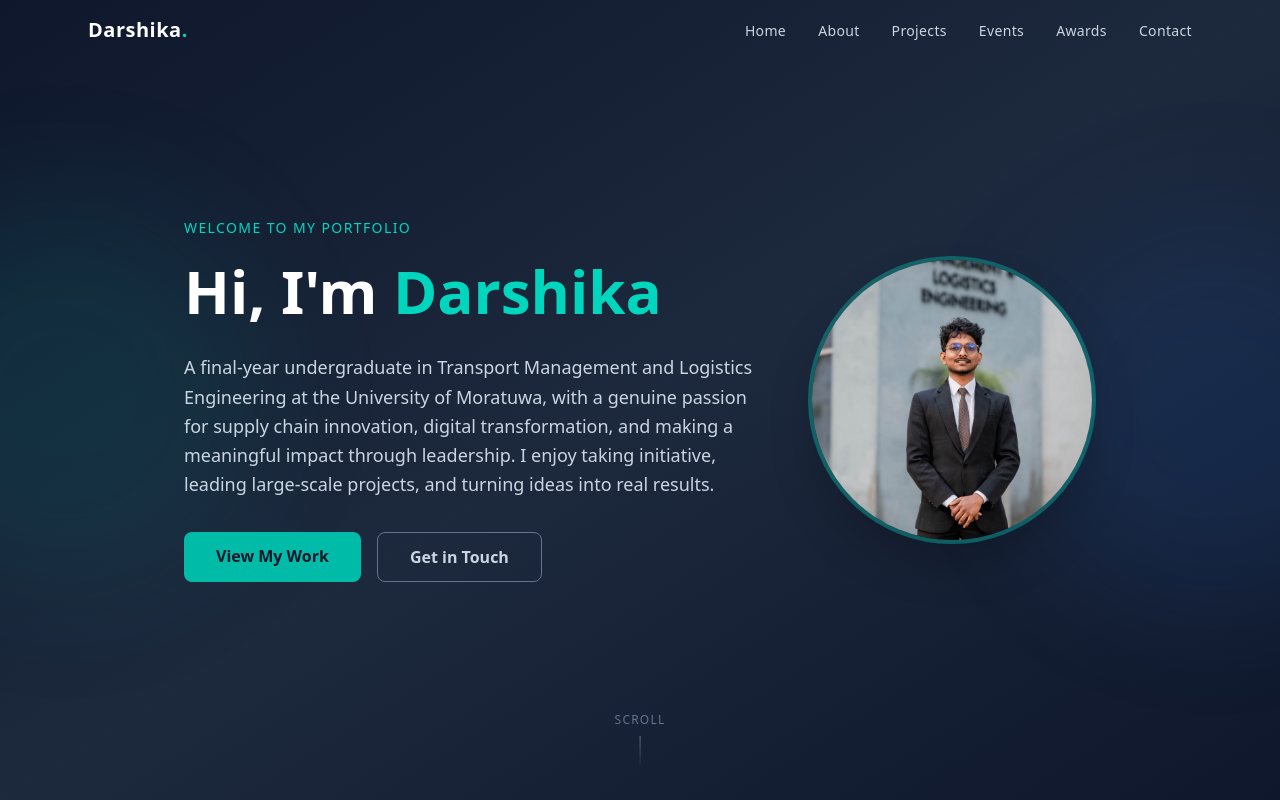
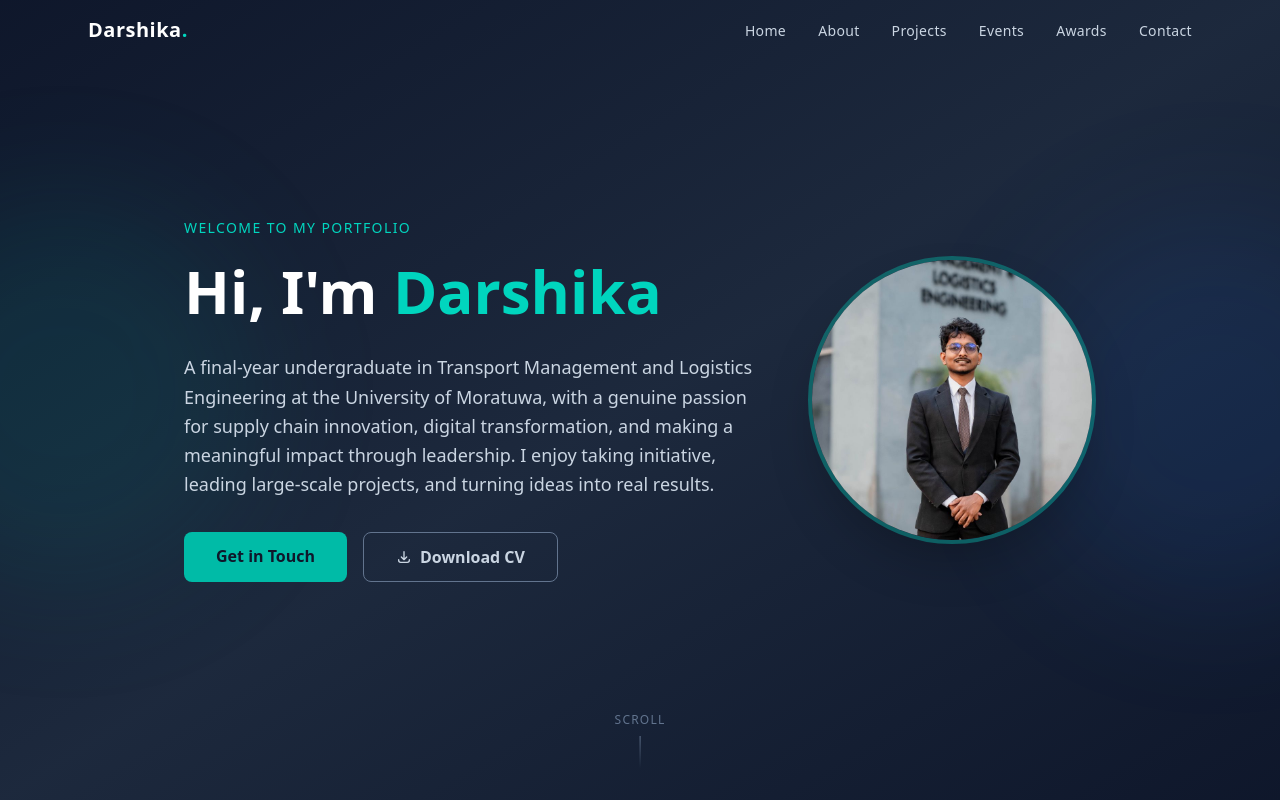
Before and after one commit to akindu-k/darshika-portfolio, a React (Vite) app: page / in a window 1280 px wide. Shown: the top 800 px of the page. Built offline with nearby package versions, Linux system fonts and the light colour scheme.

Commit message:
add CV download

```diff
--- a/src/components/Hero.jsx
+++ b/src/components/Hero.jsx
@@ -1,6 +1,15 @@
 import heroImg from '../assets/hero.jpeg'
+import darshikaCV from '../assets/darshika_cv.pdf'
 
 export default function Hero() {
+  const handleDownload = () => {
+    const link = document.createElement('a');
+    link.href = darshikaCV;
+    link.download = 'Darshika_CV.pdf';
+    document.body.appendChild(link);
+    link.click();
+    document.body.removeChild(link);
+  };
   return (
     <section
       id="home"
@@ -28,17 +37,20 @@ export default function Hero() {
           </p>
           <div className="flex flex-col sm:flex-row gap-4 justify-center md:justify-start">
             <a
-              href="#projects"
-              className="bg-teal-500 hover:bg-teal-400 text-slate-900 font-semibold px-8 py-3 rounded-lg transition-colors duration-200"
-            >
-              View My Work
-            </a>
-            <a
               href="#contact"
-              className="border border-slate-500 hover:border-teal-400 text-slate-300 hover:text-teal-400 font-semibold px-8 py-3 rounded-lg transition-colors duration-200"
+              className="bg-teal-500 hover:bg-teal-400 text-slate-900 font-semibold px-8 py-3 rounded-lg transition-colors duration-200 text-center"
             >
               Get in Touch
             </a>
+            <button
+              onClick={handleDownload}
+              className="border border-slate-500 hover:border-teal-400 text-slate-300 hover:text-teal-400 font-semibold px-8 py-3 rounded-lg transition-colors duration-200 flex items-center justify-center gap-2"
+            >
+              <svg className="w-4 h-4" fill="none" stroke="currentColor" viewBox="0 0 24 24">
+                <path strokeLinecap="round" strokeLinejoin="round" strokeWidth={2} d="M4 16v1a3 3 0 003 3h10a3 3 0 003-3v-1m-4-4l-4 4m0 0l-4-4m4 4V4" />
+              </svg>
+              Download CV
+            </button>
           </div>
         </div>
 
```
Also changed, not shown: 1 other file (tests, documents, lock files or other folders).
